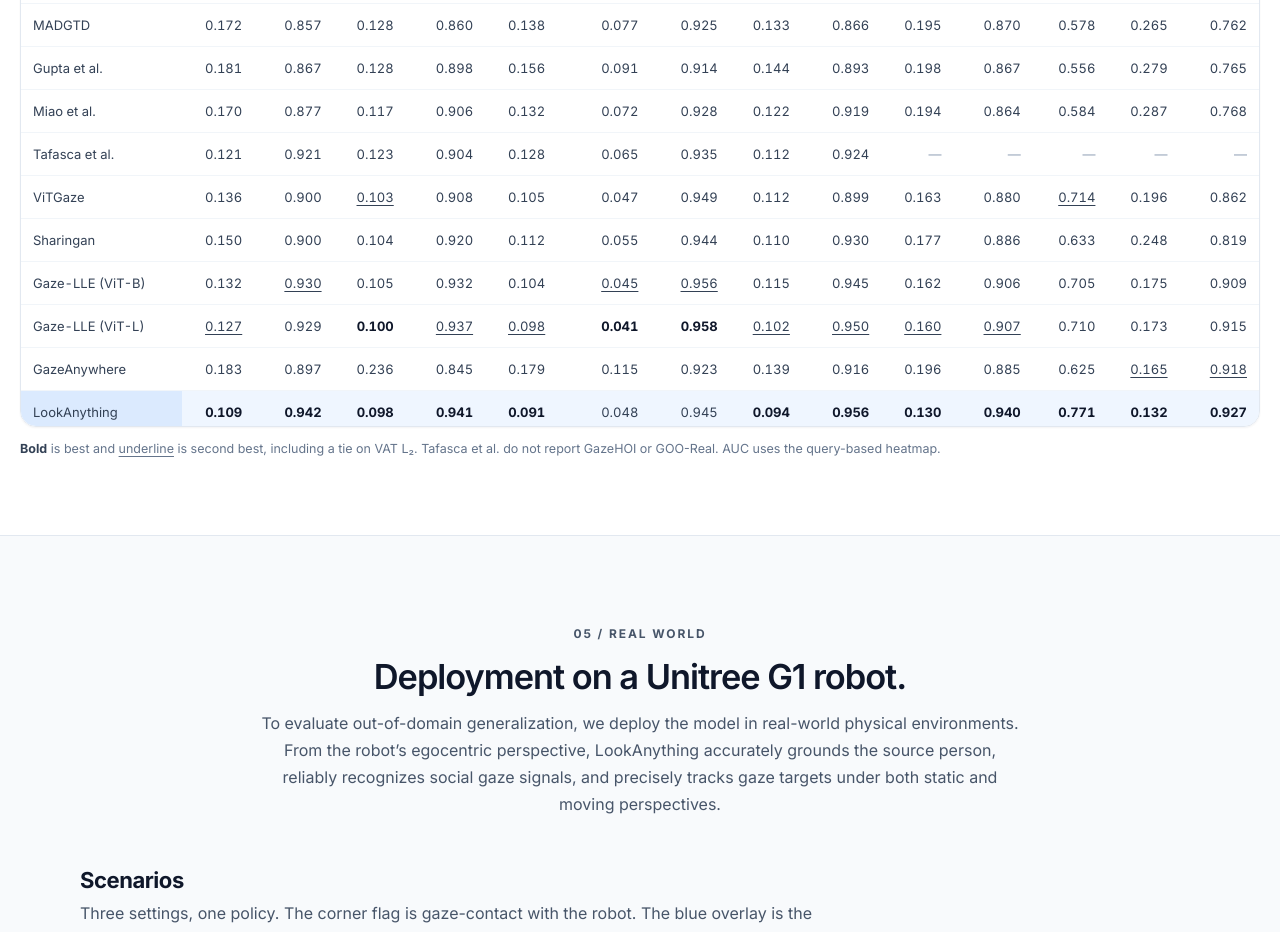
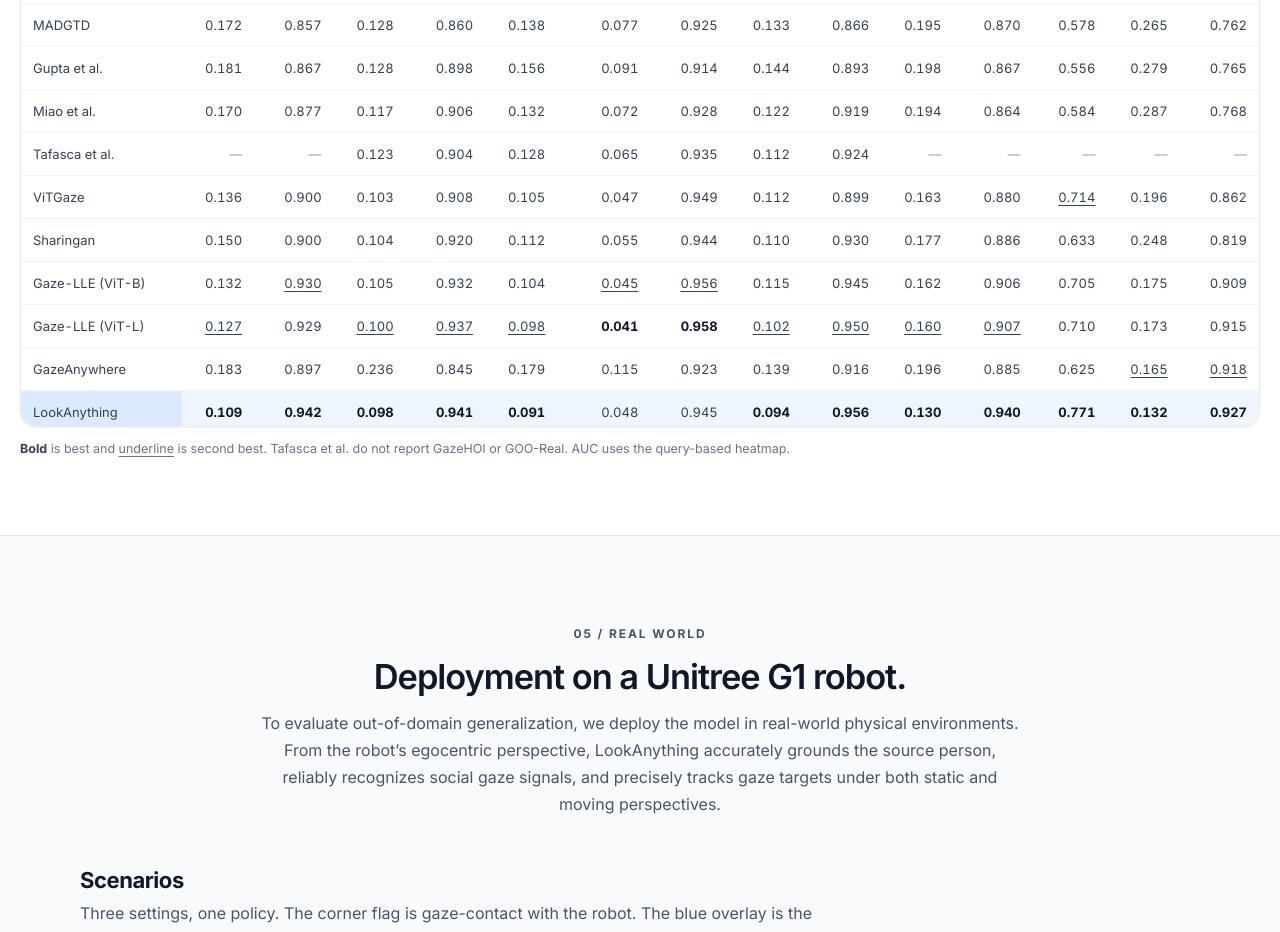
Before and after one commit to Look-Anything/look-anything.github.io, a plain HTML site: page index.html in a window 1280 px wide. Shown: the part 9820-10752 px from the top of the page. Drawn offline with Linux system fonts and the light colour scheme.

Commit message:
Deploy LookAnything project website
Co-authored-by: Cursor <cursoragent@cursor.com>

```diff
--- a/index.html
+++ b/index.html
@@ -317,17 +317,17 @@
               <tr><td>MADGTD</td><td>0.172</td><td>0.857</td><td>0.128</td><td>0.860</td><td>0.138</td><td>0.077</td><td>0.925</td><td>0.133</td><td>0.866</td><td>0.195</td><td>0.870</td><td>0.578</td><td>0.265</td><td>0.762</td></tr>
               <tr><td>Gupta et al.</td><td>0.181</td><td>0.867</td><td>0.128</td><td>0.898</td><td>0.156</td><td>0.091</td><td>0.914</td><td>0.144</td><td>0.893</td><td>0.198</td><td>0.867</td><td>0.556</td><td>0.279</td><td>0.765</td></tr>
               <tr><td>Miao et al.</td><td>0.170</td><td>0.877</td><td>0.117</td><td>0.906</td><td>0.132</td><td>0.072</td><td>0.928</td><td>0.122</td><td>0.919</td><td>0.194</td><td>0.864</td><td>0.584</td><td>0.287</td><td>0.768</td></tr>
-              <tr><td>Tafasca et al.</td><td>0.121</td><td>0.921</td><td>0.123</td><td>0.904</td><td>0.128</td><td>0.065</td><td>0.935</td><td>0.112</td><td>0.924</td><td class="missing">—</td><td class="missing">—</td><td class="missing">—</td><td class="missing">—</td><td class="missing">—</td></tr>
-              <tr><td>ViTGaze</td><td>0.136</td><td>0.900</td><td class="second">0.103</td><td>0.908</td><td>0.105</td><td>0.047</td><td>0.949</td><td>0.112</td><td>0.899</td><td>0.163</td><td>0.880</td><td class="second">0.714</td><td>0.196</td><td>0.862</td></tr>
+              <tr><td>Tafasca et al.</td><td class="missing">—</td><td class="missing">—</td><td>0.123</td><td>0.904</td><td>0.128</td><td>0.065</td><td>0.935</td><td>0.112</td><td>0.924</td><td class="missing">—</td><td class="missing">—</td><td class="missing">—</td><td class="missing">—</td><td class="missing">—</td></tr>
+              <tr><td>ViTGaze</td><td>0.136</td><td>0.900</td><td>0.103</td><td>0.908</td><td>0.105</td><td>0.047</td><td>0.949</td><td>0.112</td><td>0.899</td><td>0.163</td><td>0.880</td><td class="second">0.714</td><td>0.196</td><td>0.862</td></tr>
               <tr><td>Sharingan</td><td>0.150</td><td>0.900</td><td>0.104</td><td>0.920</td><td>0.112</td><td>0.055</td><td>0.944</td><td>0.110</td><td>0.930</td><td>0.177</td><td>0.886</td><td>0.633</td><td>0.248</td><td>0.819</td></tr>
               <tr><td>Gaze-LLE (ViT-B)</td><td>0.132</td><td class="second">0.930</td><td>0.105</td><td>0.932</td><td>0.104</td><td class="second">0.045</td><td class="second">0.956</td><td>0.115</td><td>0.945</td><td>0.162</td><td>0.906</td><td>0.705</td><td>0.175</td><td>0.909</td></tr>
-              <tr><td>Gaze-LLE (ViT-L)</td><td class="second">0.127</td><td>0.929</td><td class="best">0.100</td><td class="second">0.937</td><td class="second">0.098</td><td class="best">0.041</td><td class="best">0.958</td><td class="second">0.102</td><td class="second">0.950</td><td class="second">0.160</td><td class="second">0.907</td><td>0.710</td><td>0.173</td><td>0.915</td></tr>
+              <tr><td>Gaze-LLE (ViT-L)</td><td class="second">0.127</td><td>0.929</td><td class="second">0.100</td><td class="second">0.937</td><td class="second">0.098</td><td class="best">0.041</td><td class="best">0.958</td><td class="second">0.102</td><td class="second">0.950</td><td class="second">0.160</td><td class="second">0.907</td><td>0.710</td><td>0.173</td><td>0.915</td></tr>
               <tr><td>GazeAnywhere</td><td>0.183</td><td>0.897</td><td>0.236</td><td>0.845</td><td>0.179</td><td>0.115</td><td>0.923</td><td>0.139</td><td>0.916</td><td>0.196</td><td>0.885</td><td>0.625</td><td class="second">0.165</td><td class="second">0.918</td></tr>
               <tr class="ours"><td>LookAnything</td><td class="best">0.109</td><td class="best">0.942</td><td class="best">0.098</td><td class="best">0.941</td><td class="best">0.091</td><td>0.048</td><td>0.945</td><td class="best">0.094</td><td class="best">0.956</td><td class="best">0.130</td><td class="best">0.940</td><td class="best">0.771</td><td class="best">0.132</td><td class="best">0.927</td></tr>
             </tbody>
           </table>
         </div>
-        <p class="table-notes"><strong>Bold</strong> is best and <span style="text-decoration: underline; text-underline-offset: 3px;">underline</span> is second best, including a tie on VAT L₂. Tafasca et al. do not report GazeHOI or GOO-Real. AUC uses the query-based heatmap.</p>
+        <p class="table-notes"><strong>Bold</strong> is best and <span style="text-decoration: underline; text-underline-offset: 3px;">underline</span> is second best. Tafasca et al. do not report GazeHOI or GOO-Real. AUC uses the query-based heatmap.</p>
       </div>
     </section>
 
```
Also changed, not shown: 1 other file.
